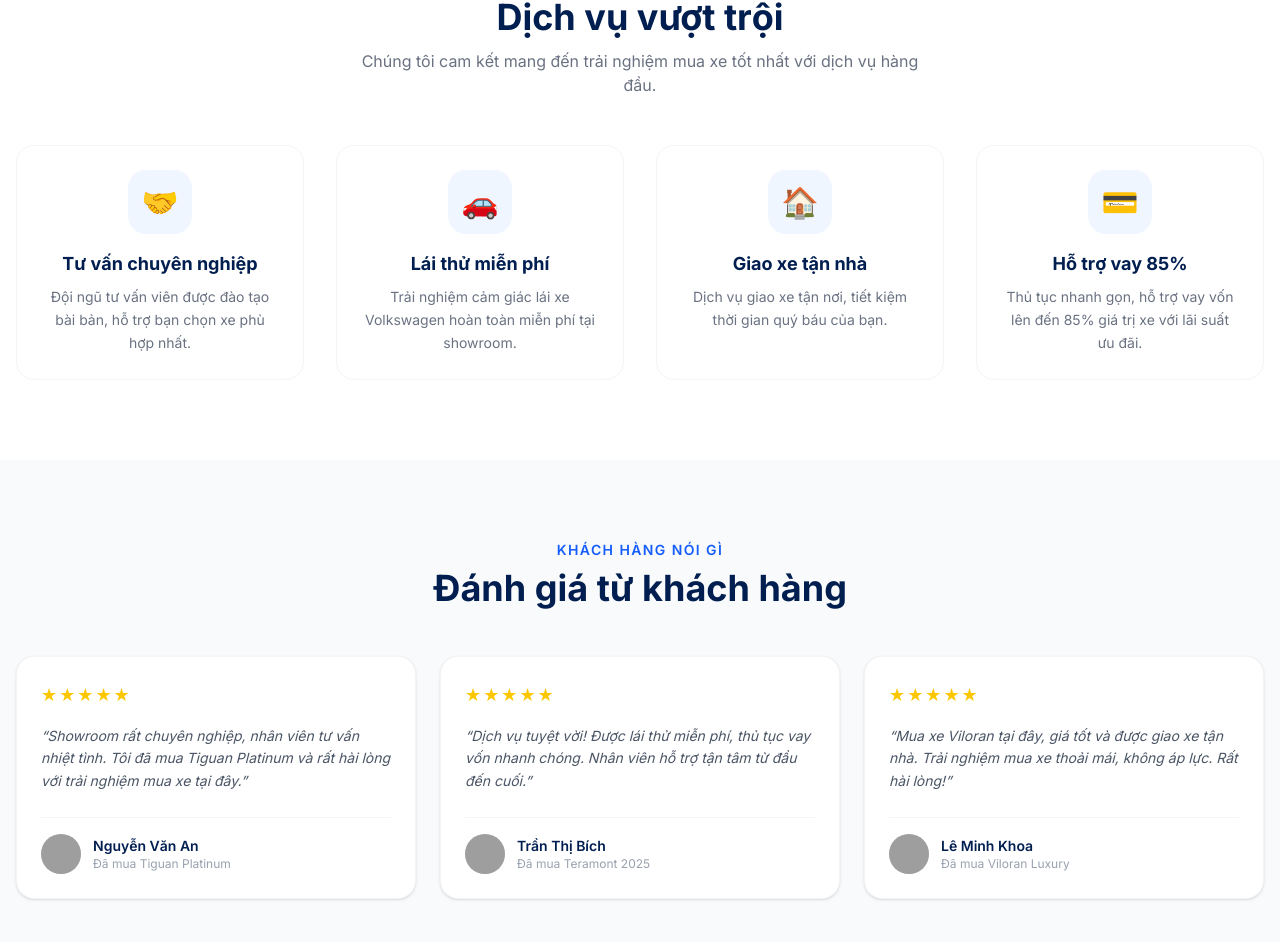
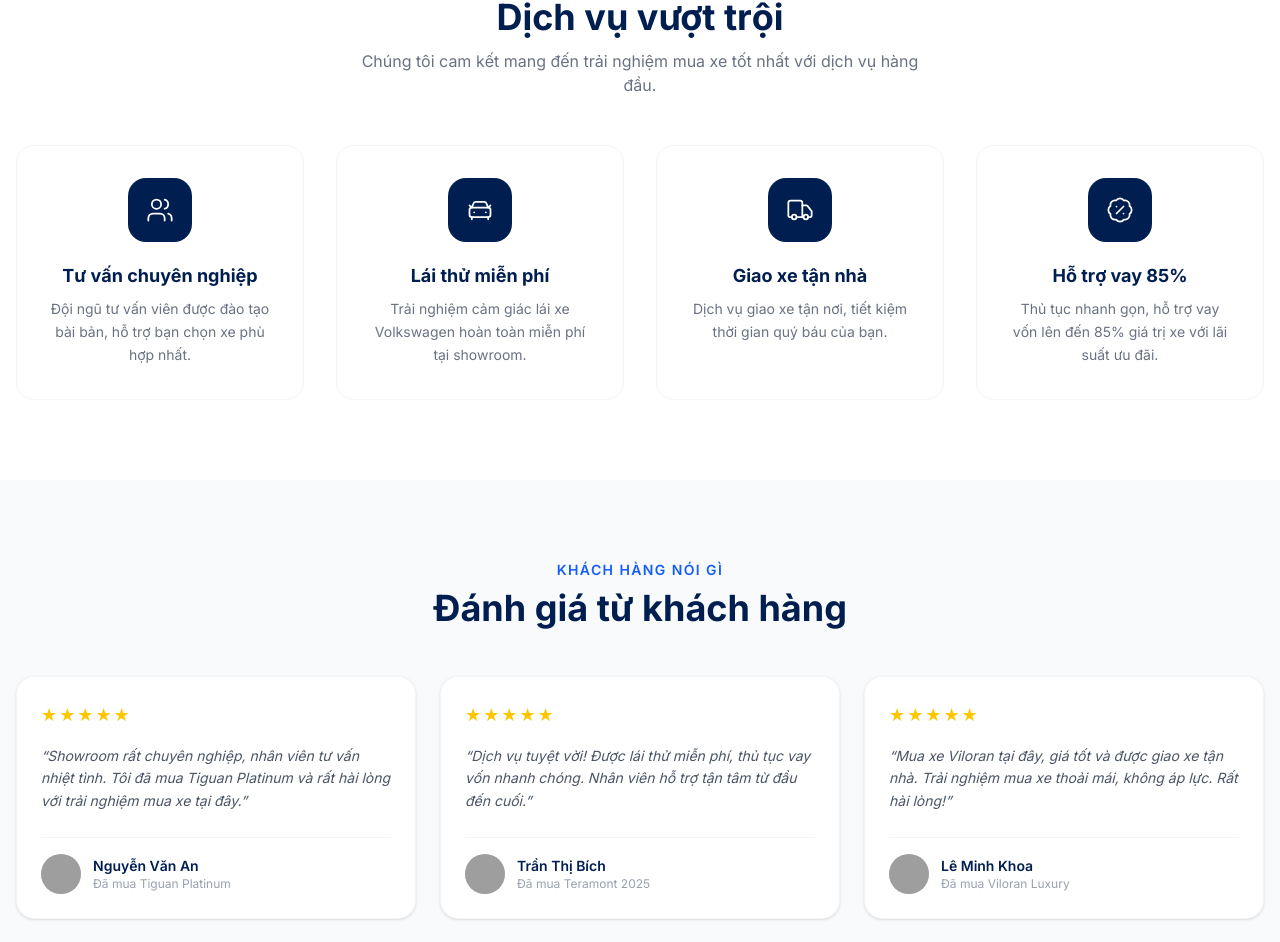
Before and after one commit to nhatanhaxtanh/volkswagen-saigon, a Next.js app: page / in a window 1280 px wide. Shown: the part 2326-3268 px from the top of the page. Built offline with nearby package versions, Linux system fonts and the light colour scheme; grey boxes are pictures that could not be loaded.

Commit message:
WhyChooseUs: replace emoji with Lucide icons on dark navy background

```diff
--- a/components/WhyChooseUs.tsx
+++ b/components/WhyChooseUs.tsx
@@ -1,4 +1,27 @@
-import { benefits } from "@/lib/data";
+import { Users, CarFront, Truck, BadgePercent } from "lucide-react";
+
+const benefits = [
+  {
+    icon: Users,
+    title: "Tư vấn chuyên nghiệp",
+    desc: "Đội ngũ tư vấn viên được đào tạo bài bản, hỗ trợ bạn chọn xe phù hợp nhất.",
+  },
+  {
+    icon: CarFront,
+    title: "Lái thử miễn phí",
+    desc: "Trải nghiệm cảm giác lái xe Volkswagen hoàn toàn miễn phí tại showroom.",
+  },
+  {
+    icon: Truck,
+    title: "Giao xe tận nhà",
+    desc: "Dịch vụ giao xe tận nơi, tiết kiệm thời gian quý báu của bạn.",
+  },
+  {
+    icon: BadgePercent,
+    title: "Hỗ trợ vay 85%",
+    desc: "Thủ tục nhanh gọn, hỗ trợ vay vốn lên đến 85% giá trị xe với lãi suất ưu đãi.",
+  },
+];
 
 export default function WhyChooseUs() {
   return (
@@ -17,18 +40,21 @@ export default function WhyChooseUs() {
         </div>
 
         <div className="grid grid-cols-1 sm:grid-cols-2 lg:grid-cols-4 gap-8">
-          {benefits.map((b) => (
+          {benefits.map((b) => {
+            const Icon = b.icon;
+            return (
               <div
                 key={b.title}
-              className="text-center group p-6 rounded-2xl border border-gray-100 hover:border-blue-200 hover:shadow-lg transition-all duration-300"
+                className="text-center group p-8 rounded-2xl border border-gray-100 hover:border-blue-200 hover:shadow-lg transition-all duration-300"
               >
-              <div className="w-16 h-16 bg-blue-50 rounded-2xl flex items-center justify-center mx-auto mb-4 text-3xl group-hover:bg-blue-100 transition-colors">
-                {b.icon}
+                <div className="w-16 h-16 bg-[#001e50] rounded-2xl flex items-center justify-center mx-auto mb-5 group-hover:bg-blue-600 transition-colors">
+                  <Icon size={28} className="text-white" strokeWidth={1.5} />
                 </div>
                 <h3 className="font-bold text-[#001e50] text-lg mb-2">{b.title}</h3>
                 <p className="text-gray-500 text-sm leading-relaxed">{b.desc}</p>
               </div>
-          ))}
+            );
+          })}
         </div>
       </div>
     </section>
```
Lines whose indentation alone changed are shown as unchanged.
